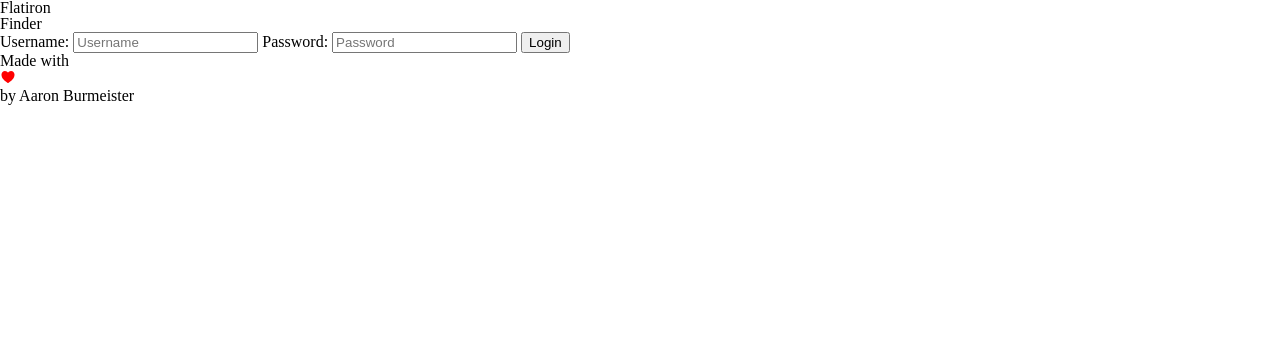
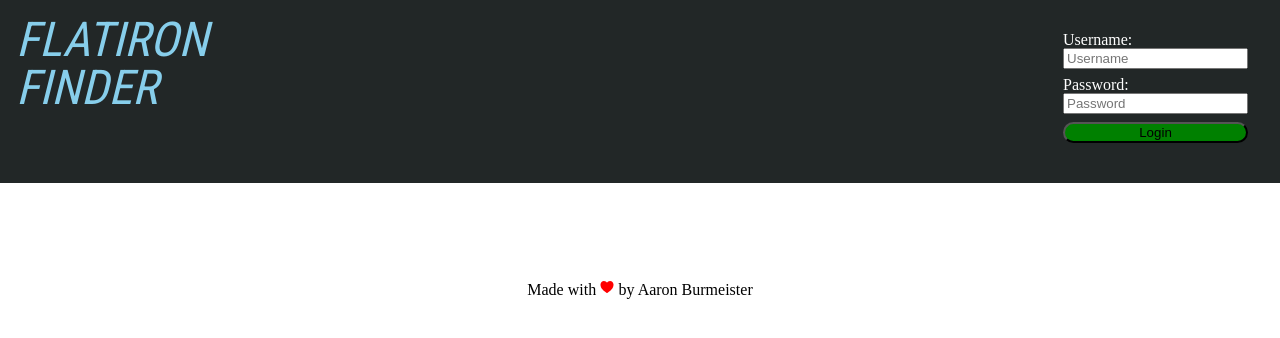
Before and after one commit to aaronburmeister/Mod3Project-FlatironFinder, a plain HTML site: page index.html in a window 1280 px wide. Drawn offline with nearby package versions, Linux system fonts and the light colour scheme.

Commit message:
Modify styling
Made "Flatiron Finder" have custom font ('Roberto Condensed'), color
Reduced header padding-bottom from 6rem to 1rem
Moved login to righthand side of page

```diff
--- a/index.html
+++ b/index.html
@@ -8,14 +8,14 @@
 </head>
 <body>
     <header>
-        <h1>Flatiron<br>Finder</h1>
+        <h1>FLATIRON<br>FINDER</h1>
         <div id="login">
             <form>
                 <label for="username">Username:</label>
                 <input type="text" id="username" name="username" placeholder="Username">
                 <label for="password">Password:</label>
                 <input type="password" id="password" name="password" placeholder="Password">
-                <input type="submit" value="Login">
+                <input type="submit" id="login-button" value="Login">
             </form>
         </div>
     </header>
--- a/styles.css
+++ b/styles.css
@@ -1,3 +1,5 @@
+@import url('https://fonts.googleapis.com/css?family=Roboto+Condensed&display=swap');
+
 /* http://meyerweb.com/eric/tools/css/reset/
    v2.0 | 20110126
    License: none (public domain)
@@ -48,10 +50,50 @@ table {
 }
 /* HEADER **********/
 
+header {
+    padding: 1rem 1rem 1rem 1rem;
+    display: flex;
+    justify-content: space-between;
+    background-color: rgb(34, 39, 39);
+}
+
+header h1 {
+    font-size: 48px;
+    font-family: 'Roboto Condensed', sans-serif;
+    font-style: italic;
+    color: skyblue;
+}
+
+header #login form {
+    display: flex;
+    flex-direction: column;
+    padding: 1rem;
+    color: white;
+}
+
+header #login form input {
+    margin-bottom: 0.5rem;
+}
+
+#login-button {
+    background-color: green;
+    border-radius: 15px;
+}
+
 /* MAIN ***********/
 
 /* FOOTER **********/
 
+footer {
+    display: flex;
+    justify-content: center;
+    padding: 6rem;
+}
+
+footer h4 {
+    padding: 0.2rem;
+}
+
 #heart {
     color: red;
 }
```
